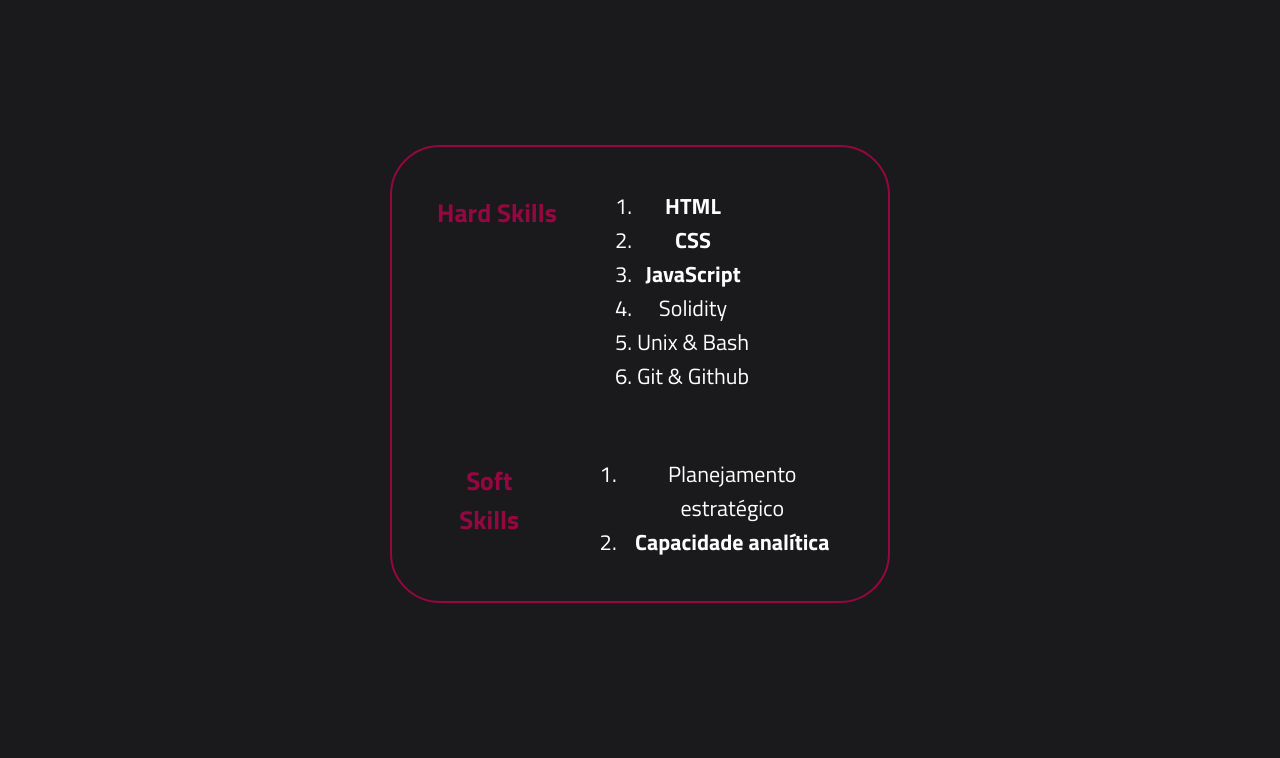
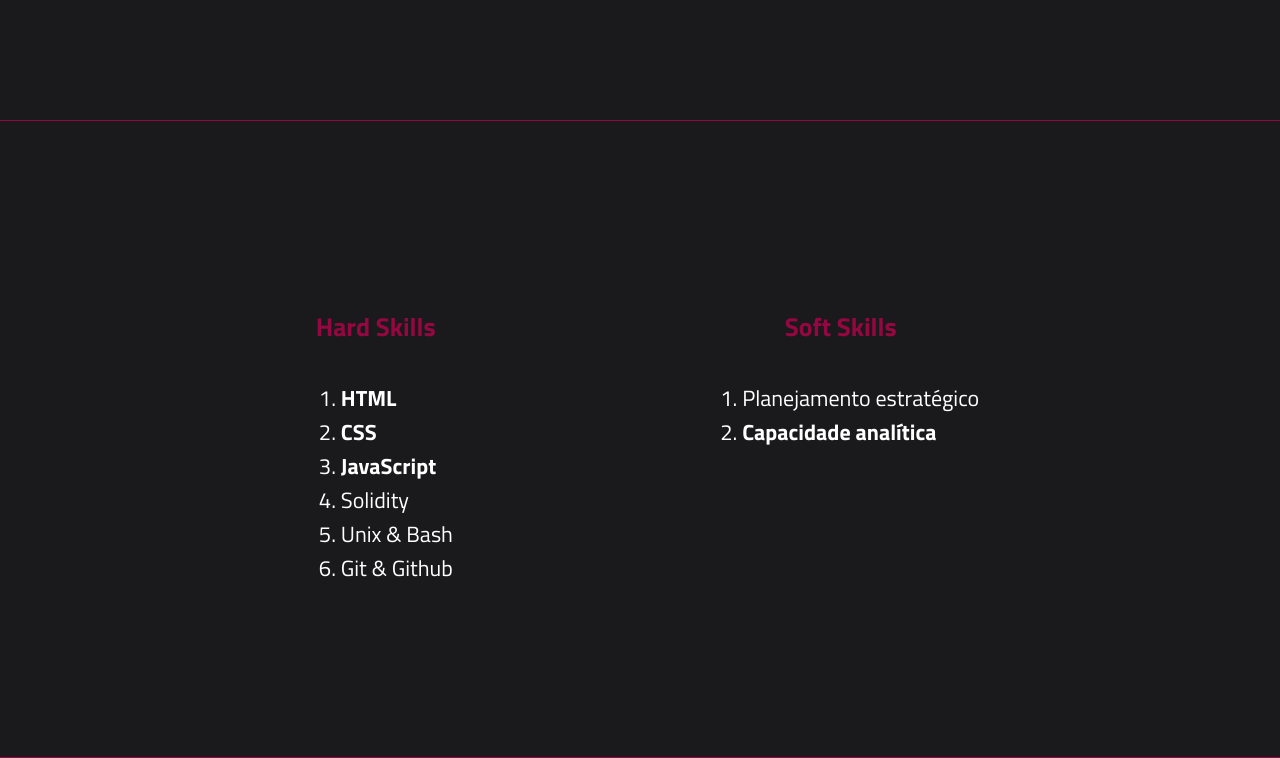
Before and after one commit to Guarize/Guarize.github.io, a plain HTML site: page index.html in a window 1280 px wide. Shown: the part 1076-1834 px from the top of the page. Before the commit the page ends 1800 px from the top, so only its background shows below. Drawn offline with Linux system fonts and the light colour scheme.

Commit message:
Organized skills.container

```diff
--- a/index.html
+++ b/index.html
@@ -55,7 +55,7 @@
         </p>
       </div>
     </div>
-    <div class="skills-container frame">
+    <section class="skills-container ">
     <div class="hard-skills">
       <h3>Hard Skills</h3>
       <ol class="skills">
@@ -75,7 +75,7 @@
         <li><strong>Capacidade analítica</strong></li>
       </ol>
     </div>
-  </div>
+  </section>
   </main>
   <footer class="footer-container">
 
--- a/main.css
+++ b/main.css
@@ -130,20 +130,12 @@ nav ul li a:hover {
 }
 
 .skills-container {
-    position: absolute;
-    left: 50%;
-    transform: translate(-50%, -50%);
-    padding: 10px 30px;
-    margin: 500px auto;
-    width: 500px;
-}
-
-.hard-skills {
     display: flex;
-}
-
-.soft-skills {
-    display: flex;
+    justify-content: space-around;
+    padding-top: 150px;
+    padding-bottom: 150px;
+    border-top: 1px solid #950740;
+    border-bottom: 1px solid #950740;
 }
 
 .hard-skills h3 {
@@ -157,33 +149,17 @@ nav ul li a:hover {
     text-align: center;
     padding: 10px 15px;
     color: #950740;
-    margin-right: 50px;
 }
-
-.hard-skills ol {
-    text-align: center;
-    padding: 10px 15px;
-}
-
-.soft-skills ol {
-    text-align: center;
-    padding: 10px 15px;
-}
-
-/* .footer-container {
-    display: flex;
-    justify-content: space-around;
-    align-items: center;
-    position: fixed;
-    left: 0px;
-    bottom: 0px;
-    width: 100%;
-    z-index: 1;
-    background-color: #4e4e50;
-} */
 
 .container {
     height: 100vh;
     width: 100vw;
-    margin-bottom: 50px;
 }
+
+.hard-skills {
+    margin-left: 200px;
+}
+
+.soft-skills {
+    margin-right: 200px;
+}
```
